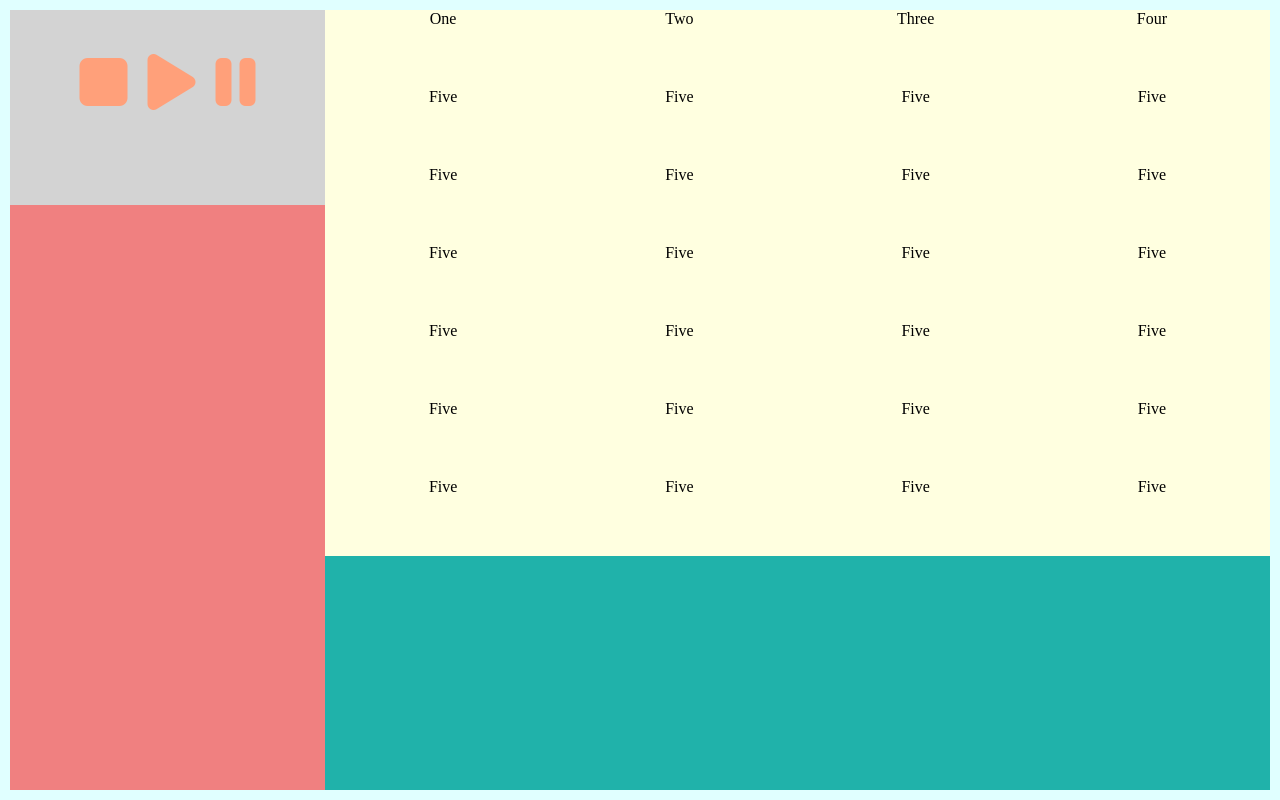
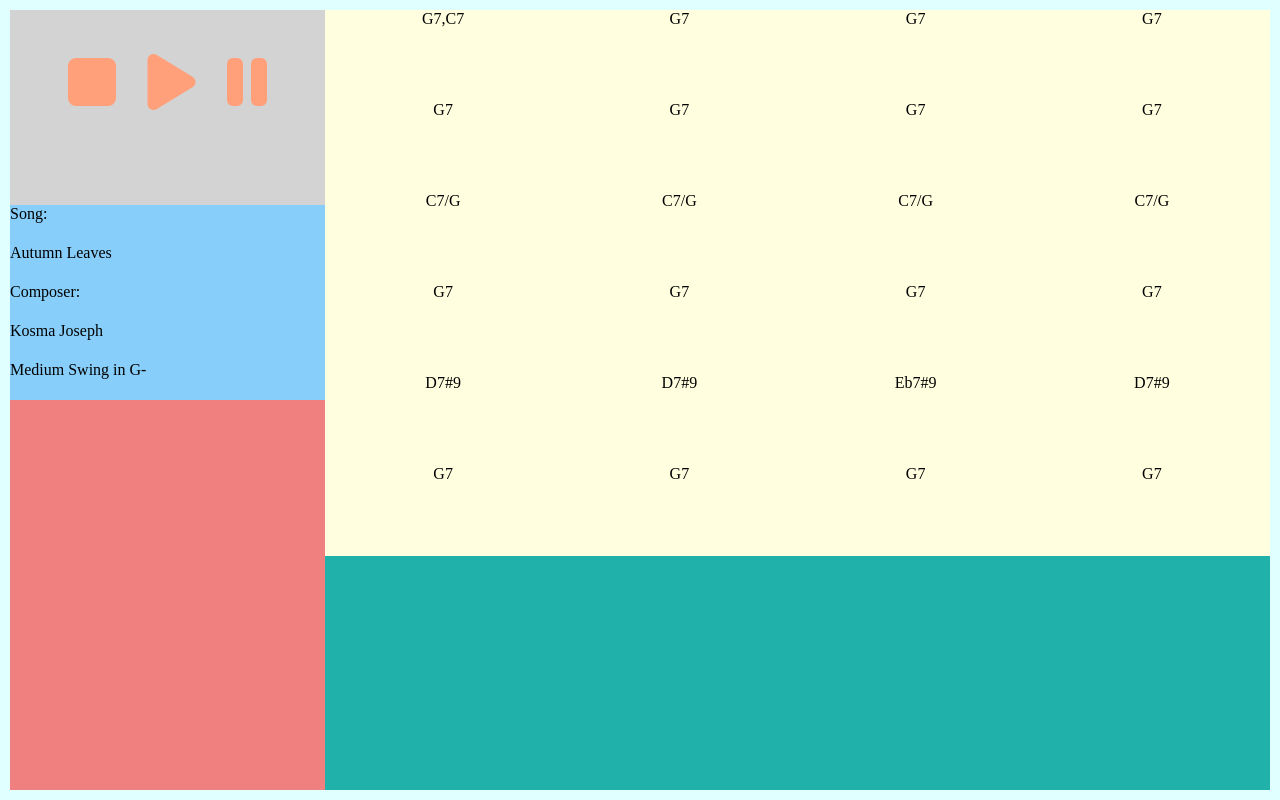
Before and after one commit to AyTaken/cReal, a website with bundled scripts: page index.html in a window 1280 px wide. Built offline with nearby package versions, Linux system fonts and the light colour scheme.

Commit message:
Added song infos in gui

```diff
--- a/index.html
+++ b/index.html
@@ -14,6 +14,13 @@
                 <div class="btn fas fa-play fa-4x"></div>
                 <div class="btn fas fa-pause fa-4x"></div>
             </div>
+            <div class= "sidebarColumn" id="songInfos">
+                <div class="info">Song:</div>
+                <div class="info" id="songTitle"></div>
+                <div class="info">Composer:</div>
+                <div class="info" id="composer"></div>
+                <div class="info" id="styleAndKey"></div>
+            </div>
             <div class= "sidebarColumn" id="changeSongSettings"></div>
             <div class= "sidebarColumn" id="tempoSettings"></div>
             <div class= "sidebarColumn" id="harmonicConnectSettings"></div>
@@ -21,36 +28,6 @@
         </div>
         <div id="mainView">
             <div id="chords">
-                <div>One</div>
-                <div>Two</div>
-                <div>Three</div>
-                <div>Four</div>
-                <div>Five</div>
-                <div>Five</div>
-                <div>Five</div>
-                <div>Five</div>
-                <div>Five</div>
-                <div>Five</div>
-                <div>Five</div>
-                <div>Five</div>
-                <div>Five</div>
-                <div>Five</div>
-                <div>Five</div>
-                <div>Five</div>
-                <div>Five</div>
-                <div>Five</div>
-                <div>Five</div>
-                <div>Five</div>
-                <div>Five</div>
-                <div>Five</div>
-                <div>Five</div>
-                <div>Five</div>
-                <div>Five</div>
-
-
-                <div>Five</div><div>Five</div>
-                <div>Five</div>
-
 
             </div>
             <div id="harmonicConnect"></div>
--- a/main.js
+++ b/main.js
@@ -57,23 +57,47 @@ let style
 let key
 let bpm
 let timeSignature
-let chords
+let chords = []
 let connectChords
 
+//Dom elements
+const chordPanel = document.getElementById("chords")
+const titleDiv = document.getElementById("songTitle")
+const composerDiv = document.getElementById("composer")
+const styleAndKeyDiv = document.getElementById("styleAndKey")
+
 exports.changeState = function (song) {
-    this.title = song.title
-    this.composer = song.composer
-    this.style = song.style
-    this.key = song.key
-    this.bpm = song.bpm
-    this.timeSignature = song.music.timeSignature
-    this.chords = song.music.measures
-    console.log(this.composer)
+    title = song.title
+    composer = song.composer
+    style = song.style
+    key = song.key
+    bpm = song.bpm
+    timeSignature = song.music.timeSignature
+    //Copy all measures
+    for (let i = 0; i < song.music.measures.length; i++) {
+        let temp = song.music.measures[i]
+        chords.push(temp)
+    }
+    render()
 }
 
 
 
 function render() {
+    //Render chords
+    for (let i = 0; i < chords.length; i++) {
+        let div = document.createElement("div");
+        div.id = "cell" + i
+        div.classList.add("cell")
+        div.textContent = chords[i]
+        chordPanel.appendChild(div)
+    }
+
+    //Render sidebar panel
+    titleDiv.textContent = title
+    composerDiv.textContent = composer
+    styleAndKeyDiv.textContent = style + " in " + key
+    console.log(title)
 
 }
 },{}]},{},[1]);
--- a/style.css
+++ b/style.css
@@ -51,10 +51,21 @@
 
 .btn {
     position: relative;
-    margin: 40px 10px;
+    margin: 40px 5%;
 }
 
 #playStopButtons {
     background-color: lightgrey;
     color: lightsalmon;
 }
+
+#songInfos {
+    display: block;
+    background-color: lightskyblue;
+}
+
+.info {
+    position: relative;
+    width: 100%;
+    height: 20%;
+}
```
Also changed, not shown: view.js (+33 -9 lines).
